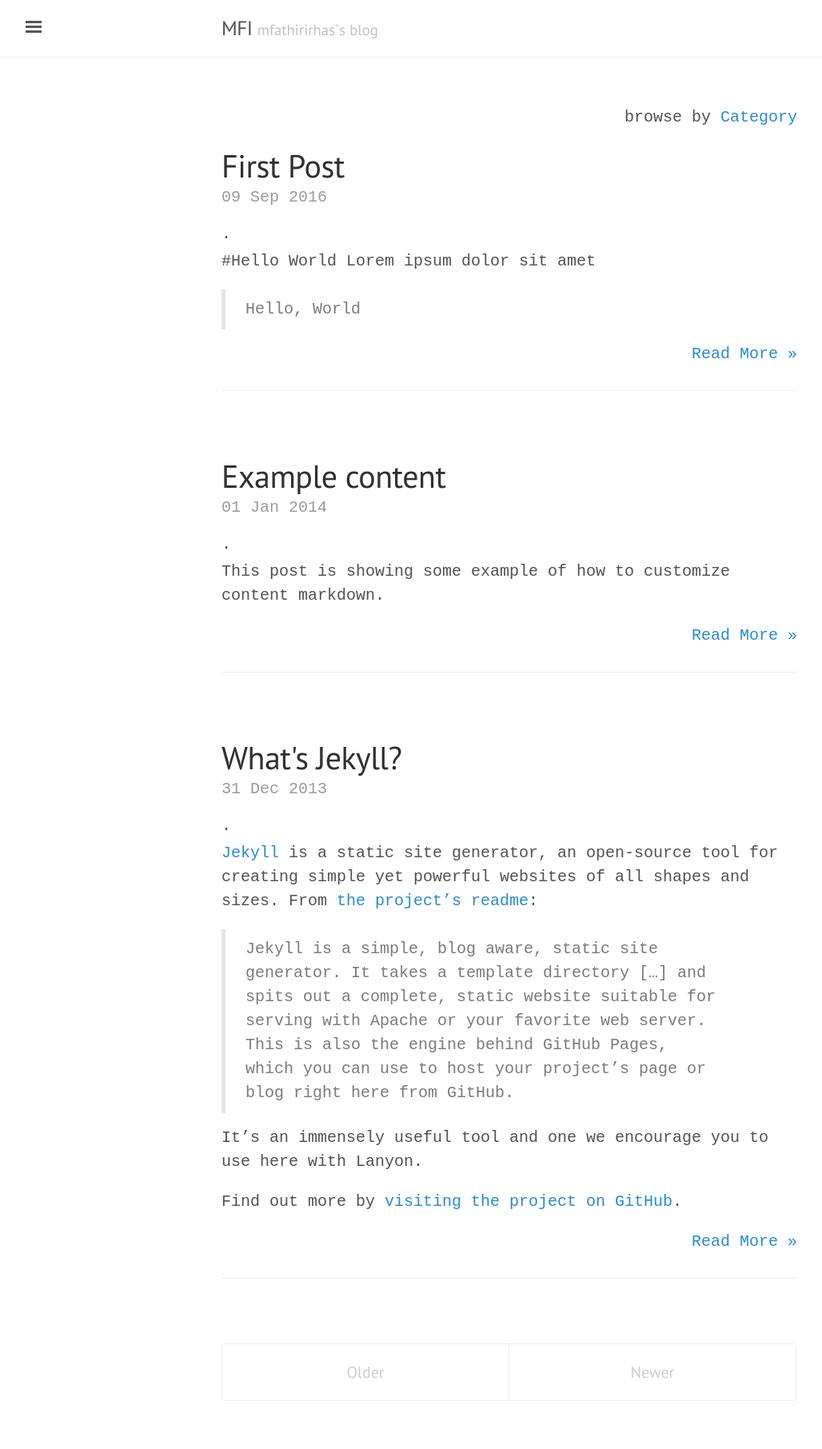
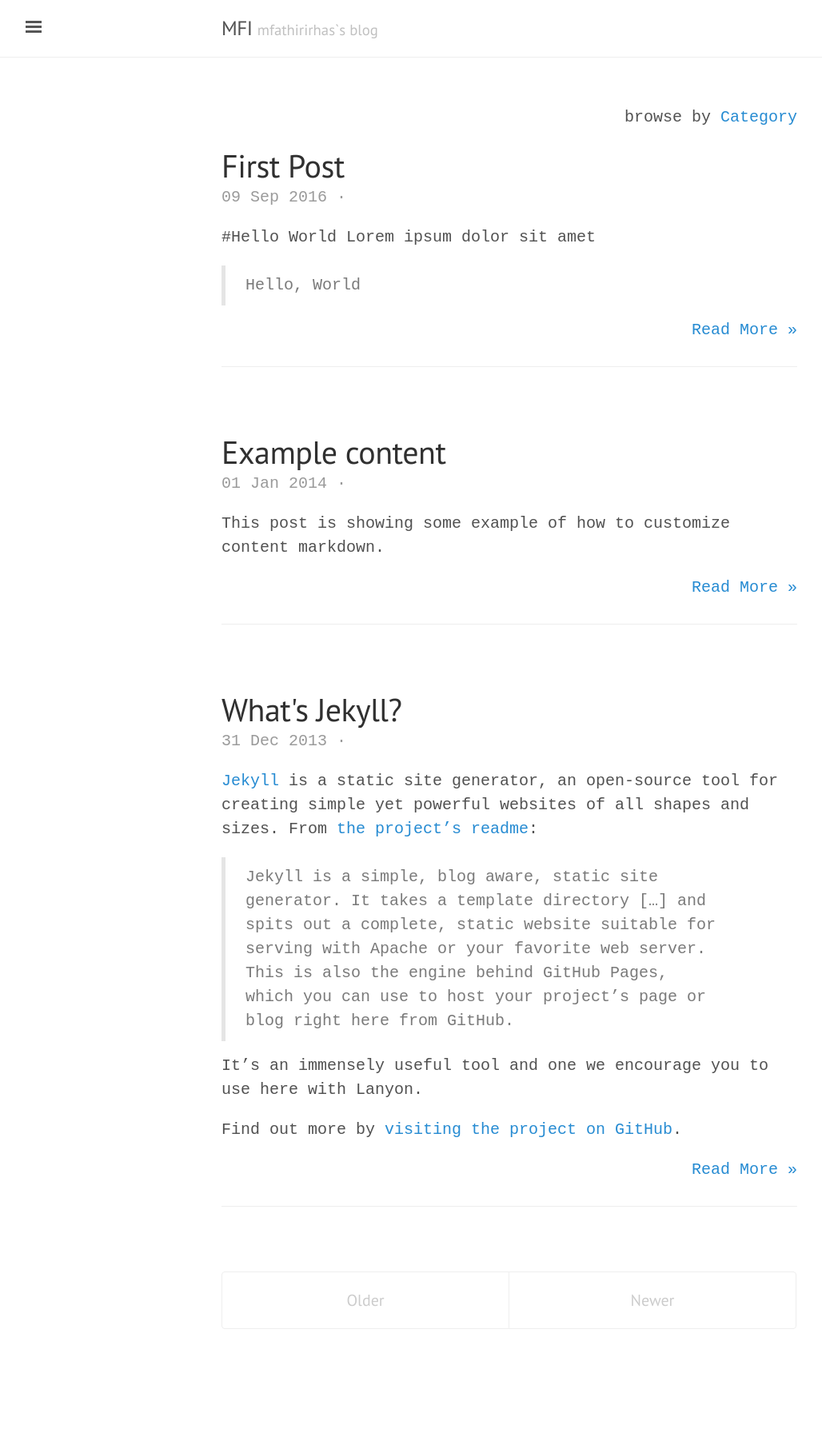
Before and after one commit to mfirhas/mfathirirhas.github.io, a Jekyll site: the page built from index.html, in a window 1280 px wide. Shown: the whole page at 80% size, without its empty margins (3-1031 px from the left). Built offline with Jekyll 4.4.1, drawn with Linux system fonts in a browser that asks for light colours; the list of posts is cut into pages by our own code; comment, search, counter and statistics services are not loaded; after the commit the page ends 1722 px from its top, so only the background shows below that.

Commit message:
Update index.html

```diff
--- a/index.html
+++ b/index.html
@@ -16,7 +16,7 @@
       </a>
     </h1>
 
-    <span class="post-date">{{ post.date | date_to_string }}</span>
+    <span class="post-date">{{ post.date | date_to_string }}
         {% if site.disqus_shortname %}
               &middot;
               <a href="{{ site.url }}{{ post.url }}index.html#disqus_thread" data-disqus-identifier="{{ post.url }}"></a>
@@ -25,6 +25,7 @@
                 Updated {{ post.update_date | date: site.date_format }}
               {% endif %}
         {% endif %}
+    </span>
     <!--<a href="{{ post.url }}index.html#disqus_thread" data-disqus-identifier="{{post.url}}"></a></hr>-->
     <!-- {{ post.content }} -->
     {{ post.excerpt}}
```
